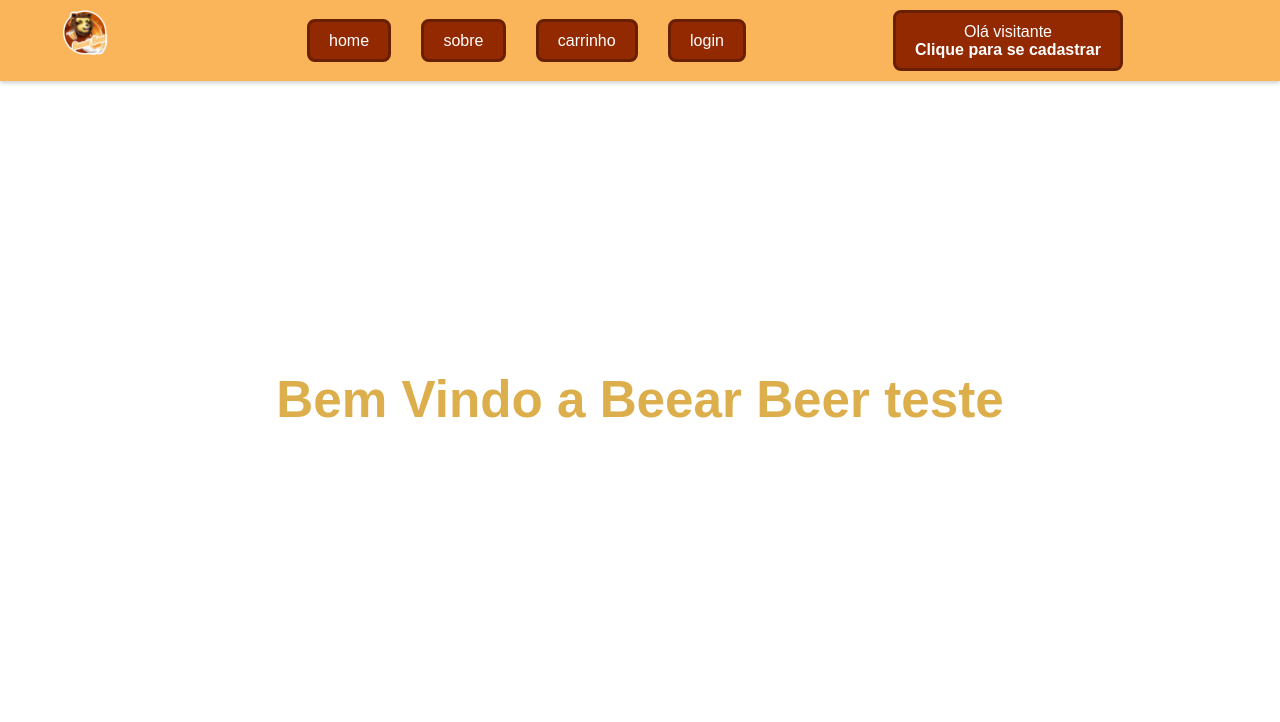
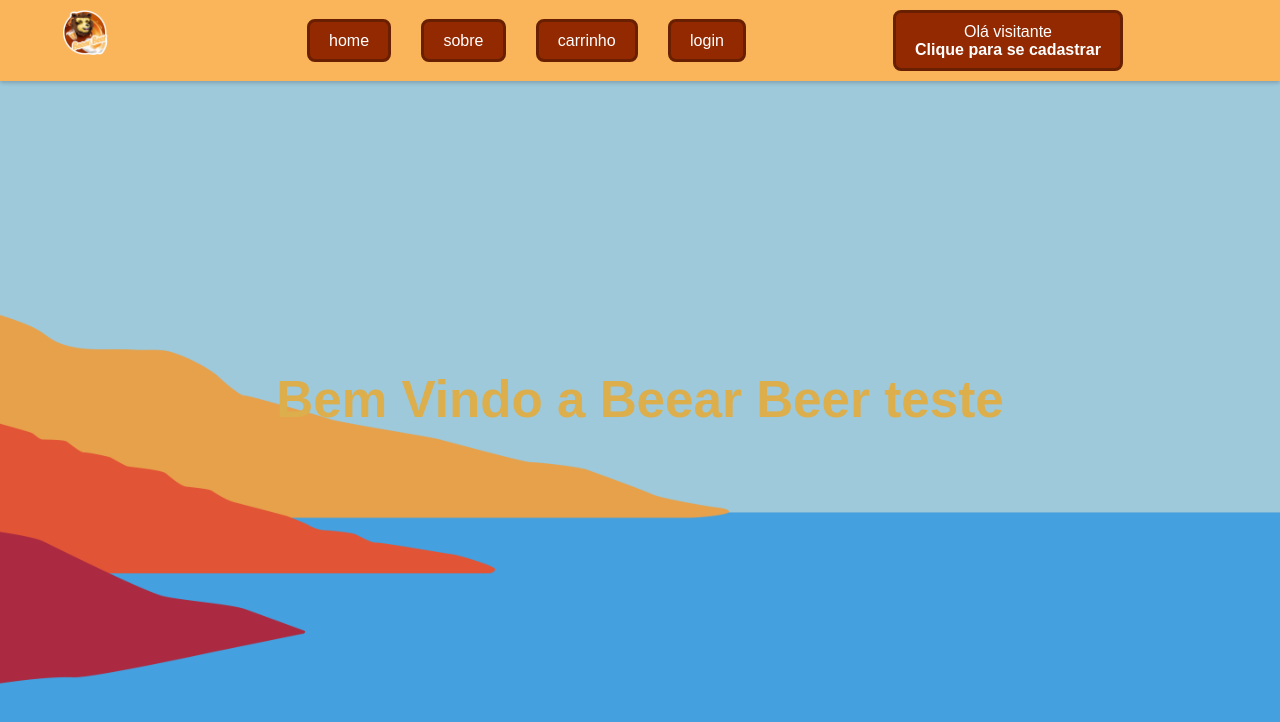
Before and after one commit to bielsolosos/Trabalho-Final-React, a React (Vite) app in the folder Beear/: page / in a window 1280 px wide. Shown: the top 722 px of the page. Built offline with nearby package versions, Linux system fonts and the light colour scheme.

Commit message:
Background mudado

```diff
--- a/Beear/src/index.css
+++ b/Beear/src/index.css
@@ -6,6 +6,8 @@
   color-scheme: light dark;
   color: rgba(255, 255, 255, 0.87);
   background-color: #ffffff;
+  background-image: url('./pages/PaginaPrincipal/Big_Sur_Simple.png');
+  background-size: cover;
 
   font-synthesis: none;
   text-rendering: optimizeLegibility;
```
